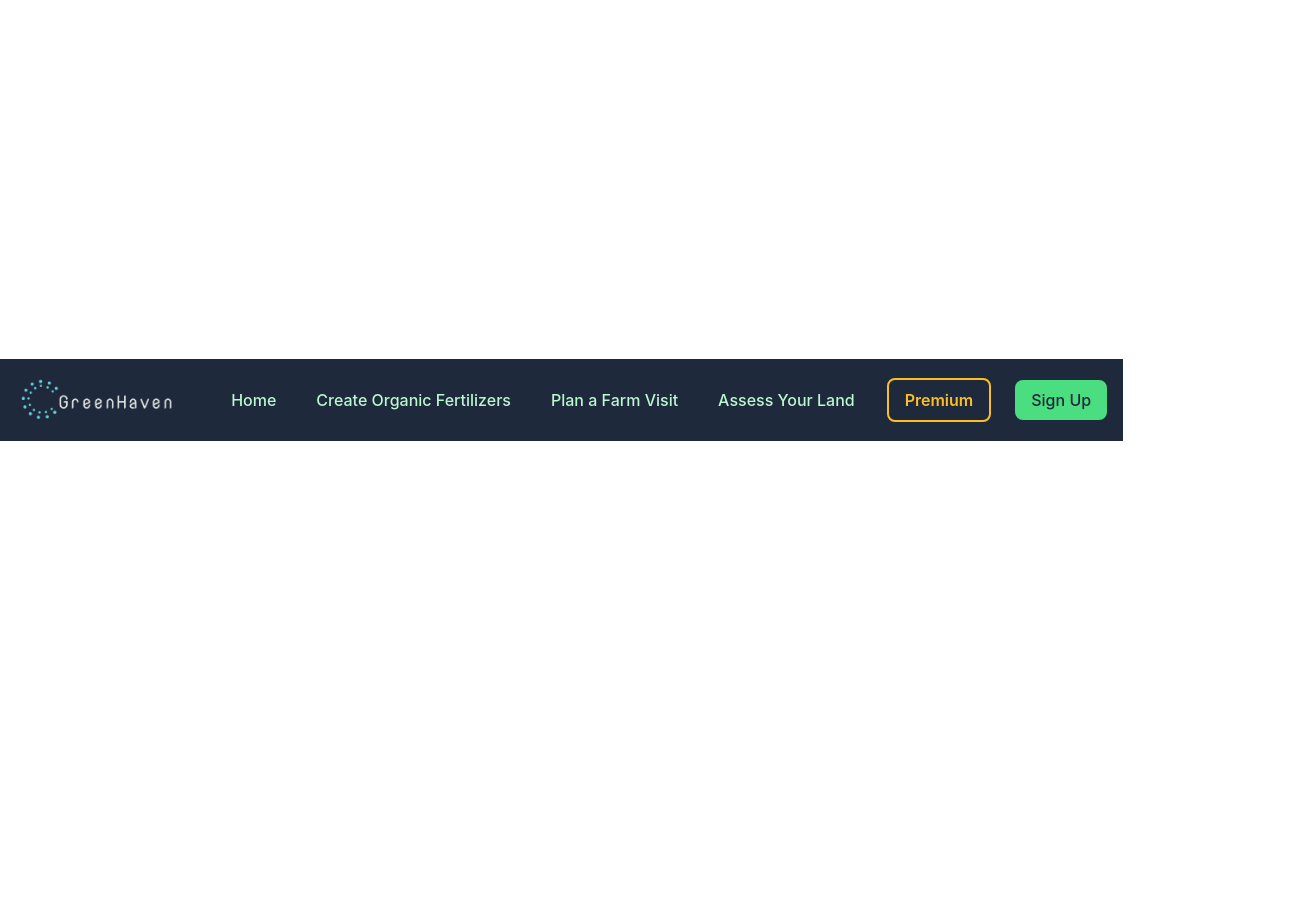
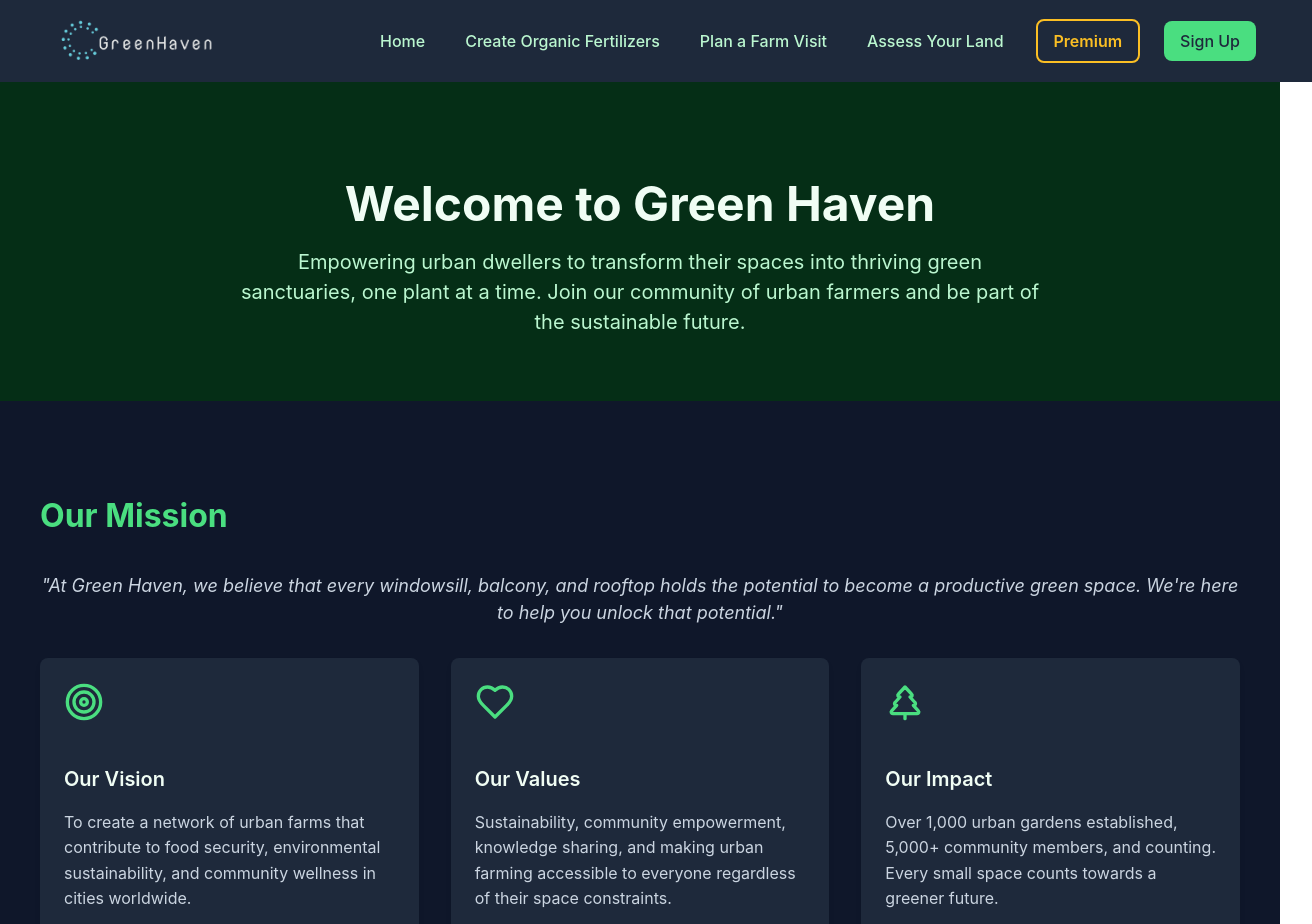
Before and after one commit to rohanfukat/nirman25, a React (Vite) app in the folder frontend/Nirman/: page /community in a window 1280 px wide. Shown: the top 924 px of the page, 1312 px wide, since content can reach past the window. Before the commit the page ends 800 px from the top, so only its background shows below. Built offline with nearby package versions, Linux system fonts and the light colour scheme.

Commit message:
frontend update 7

```diff
--- a/frontend/Nirman/src/App.jsx
+++ b/frontend/Nirman/src/App.jsx
@@ -22,6 +22,8 @@ import PAccessYourLand from './PremiumComponents/AccessYourLand';
 import PInsuranceTerms from './PremiumComponents/InsuranceTerms';
 import PCropForm from './PremiumComponents/PCropForm';
 import PCropAns from './PremiumComponents/PCropAns';
+
+import CommunityPage from './Components/Community';
 
 // Wrapper component to handle navbar logic
 const AppContent = () => {
@@ -66,6 +68,8 @@ const AppContent = () => {
         <Route path="/access-your-land-premium/weather-dashboard-premium" element={<WeatherDashboard />} />
         <Route path="/crop-form-premium" element={<PCropForm />} />
         <Route path="/crop-ans-premium" element={<PCropAns />} />
+
+        <Route path="/community" element={<CommunityPage />} />
       </Routes>
     </>
   );
--- a/frontend/Nirman/src/Components/AccessYourLand.jsx
+++ b/frontend/Nirman/src/Components/AccessYourLand.jsx
@@ -201,10 +201,13 @@ const AccessYourLand = () => {
                     <div className="details-square-feet">{location.squareFeet}</div>
                     <p className="description">{location.description}</p>
                   </div>
+                  <Link to={location.route}>
                   <button>
-                    <Link to={location.route}>Choose</Link>
+                    Choose
                   </button>
+                  </Link>
                 </div>
+
               );
             })}
           </div>
--- /dev/null
+++ b/frontend/Nirman/src/Components/Community.jsx
@@ -0,0 +1,214 @@
+import React from 'react';
+import { Users, Heart, TreePine, Target, MessageCircle, Sprout, Share2, BookOpen } from 'lucide-react';
+
+const CommunityPage = () => {
+  const styles = {
+    container: {
+      minHeight: "100vh",
+      backgroundColor: "#0f172a",
+      color: "#f0fdf4",
+      width: "100vw"
+    },
+    hero: {
+      backgroundColor: "#052e16",
+      padding: "4rem 2rem",
+      textAlign: "center",
+    },
+    heroTitle: {
+      fontSize: "3rem",
+      fontWeight: "bold",
+      marginBottom: "1rem",
+    },
+    heroSubtitle: {
+      fontSize: "1.25rem",
+      color: "#bbf7d0",
+      maxWidth: "800px",
+      margin: "0 auto",
+    },
+    section: {
+      padding: "4rem 2rem",
+      maxWidth: "1200px",
+      margin: "0 auto",
+    },
+    sectionTitle: {
+      fontSize: "2rem",
+      fontWeight: "bold",
+      marginBottom: "2rem",
+      color: "#4ade80",
+    },
+    grid: {
+      display: "grid",
+      gridTemplateColumns: "repeat(auto-fit, minmax(300px, 1fr))",
+      gap: "2rem",
+      marginBottom: "3rem",
+    },
+    card: {
+      backgroundColor: "#1e293b",
+      borderRadius: "0.5rem",
+      padding: "1.5rem",
+      boxShadow: "0 4px 6px -1px rgba(0, 0, 0, 0.1)",
+    },
+    cardIcon: {
+      color: "#4ade80",
+      marginBottom: "1rem",
+      width: "2.5rem",
+      height: "2.5rem",
+    },
+    cardTitle: {
+      fontSize: "1.25rem",
+      fontWeight: "600",
+      marginBottom: "1rem",
+      color: "#f0fdf4",
+    },
+    cardText: {
+      color: "#cbd5e1",
+      lineHeight: "1.6",
+    },
+    ctaSection: {
+      textAlign: "center",
+      padding: "4rem 2rem",
+      backgroundColor: "#052e16",
+    },
+    ctaButton: {
+      backgroundColor: "#16a34a",
+      color: "white",
+      padding: "1rem 2rem",
+      borderRadius: "0.5rem",
+      fontSize: "1.125rem",
+      fontWeight: "600",
+      border: "none",
+      cursor: "pointer",
+      transition: "background-color 0.3s ease",
+    },
+    testimonial: {
+      fontStyle: "italic",
+      fontSize: "1.125rem",
+      color: "#cbd5e1",
+      marginBottom: "2rem",
+      textAlign: "center",
+    },
+  };
+
+  return (
+    <div style={styles.container}>
+      {/* Hero Section */}
+      <div style={styles.hero}>
+        <h1 style={styles.heroTitle}>Welcome to Green Haven</h1>
+        <p style={styles.heroSubtitle}>
+          Empowering urban dwellers to transform their spaces into thriving green sanctuaries,
+          one plant at a time. Join our community of urban farmers and be part of the sustainable future.
+        </p>
+      </div>
+
+      {/* Mission Section */}
+      <section style={styles.section}>
+        <h2 style={styles.sectionTitle}>Our Mission</h2>
+        <p style={styles.testimonial}>
+          "At Green Haven, we believe that every windowsill, balcony, and rooftop holds the potential
+          to become a productive green space. We're here to help you unlock that potential."
+        </p>
+        <div style={styles.grid}>
+          <div style={styles.card}>
+            <Target style={styles.cardIcon} />
+            <h3 style={styles.cardTitle}>Our Vision</h3>
+            <p style={styles.cardText}>
+              To create a network of urban farms that contribute to food security,
+              environmental sustainability, and community wellness in cities worldwide.
+            </p>
+          </div>
+          <div style={styles.card}>
+            <Heart style={styles.cardIcon} />
+            <h3 style={styles.cardTitle}>Our Values</h3>
+            <p style={styles.cardText}>
+              Sustainability, community empowerment, knowledge sharing, and making urban
+              farming accessible to everyone regardless of their space constraints.
+            </p>
+          </div>
+          <div style={styles.card}>
+            <TreePine style={styles.cardIcon} />
+            <h3 style={styles.cardTitle}>Our Impact</h3>
+            <p style={styles.cardText}>
+              Over 1,000 urban gardens established, 5,000+ community members, and counting.
+              Every small space counts towards a greener future.
+            </p>
+          </div>
+        </div>
+      </section>
+
+      {/* Community Benefits Section */}
+      <section style={styles.section}>
+        <h2 style={styles.sectionTitle}>Community Benefits</h2>
+        <div style={styles.grid}>
+          <div style={styles.card}>
+            <MessageCircle style={styles.cardIcon} />
+            <h3 style={styles.cardTitle}>Expert Guidance</h3>
+            <p style={styles.cardText}>
+              Access to experienced urban farmers, gardening experts, and a supportive
+              community ready to help you succeed in your farming journey.
+            </p>
+          </div>
+          <div style={styles.card}>
+            <BookOpen style={styles.cardIcon} />
+            <h3 style={styles.cardTitle}>Resources & Workshops</h3>
+            <p style={styles.cardText}>
+              Regular workshops, detailed guides, and hands-on training sessions to help
+              you master urban farming techniques and sustainable practices.
+            </p>
+          </div>
+          <div style={styles.card}>
+            <Share2 style={styles.cardIcon} />
+            <h3 style={styles.cardTitle}>Network & Share</h3>
+            <p style={styles.cardText}>
+              Connect with fellow urban farmers, share experiences, trade produce, and
+              build lasting relationships within your local community.
+            </p>
+          </div>
+        </div>
+      </section>
+
+      {/* Programs Section */}
+      <section style={styles.section}>
+        <h2 style={styles.sectionTitle}>Our Programs</h2>
+        <div style={styles.grid}>
+          <div style={styles.card}>
+            <Sprout style={styles.cardIcon} />
+            <h3 style={styles.cardTitle}>Starter Kits</h3>
+            <p style={styles.cardText}>
+              Get everything you need to start your urban farm, including seeds, soil,
+              containers, and basic tools, along with step-by-step guidance.
+            </p>
+          </div>
+          <div style={styles.card}>
+            <Users style={styles.cardIcon} />
+            <h3 style={styles.cardTitle}>Mentorship Program</h3>
+            <p style={styles.cardText}>
+              Get paired with an experienced urban farmer who will guide you through your
+              first growing season and help you overcome challenges.
+            </p>
+          </div>
+          <div style={styles.card}>
+            <TreePine style={styles.cardIcon} />
+            <h3 style={styles.cardTitle}>Community Projects</h3>
+            <p style={styles.cardText}>
+              Participate in community garden initiatives, local food programs, and
+              collaborative projects that benefit your neighborhood.
+            </p>
+          </div>
+        </div>
+      </section>
+
+      {/* CTA Section */}
+      <div style={styles.ctaSection}>
+        <h2 style={styles.sectionTitle}>Ready to Start Your Urban Farming Journey?</h2>
+        <p style={styles.heroSubtitle}>
+          Join our community today and take the first step towards creating your own urban oasis.
+        </p>
+        {/* <button style={styles.ctaButton}>
+          Become a Member
+        </button> */}
+      </div>
+    </div>
+  );
+};
+
+export default CommunityPage;
--- a/frontend/Nirman/src/Components/HomePage.jsx
+++ b/frontend/Nirman/src/Components/HomePage.jsx
@@ -296,7 +296,9 @@ const HomePage = () => {
         {/* Call to Action */}
         <div style={styles.cta}>
           <h2 style={styles.ctaTitle}>Ready to Start Your Farming Journey?</h2>
-          <button style={styles.ctaButton}>Join Our Community</button>
+          <Link to='/community' style={{textDecoration:'none'}}>
+           <button style={styles.ctaButton}>Join Our Community</button>
+          </Link>
         </div>
       </main>
     </div>
--- a/frontend/Nirman/src/PremiumComponents/AccessYourLand.jsx
+++ b/frontend/Nirman/src/PremiumComponents/AccessYourLand.jsx
@@ -201,9 +201,11 @@ const PAccessYourLand = () => {
                     <div className="details-square-feet">{location.squareFeet}</div>
                     <p className="description">{location.description}</p>
                   </div>
+                  <Link to={location.route}>
                   <button>
-                    <Link to={location.route}>Choose</Link>
+                    Choose
                   </button>
+                  </Link>
                 </div>
               );
             })}
```
